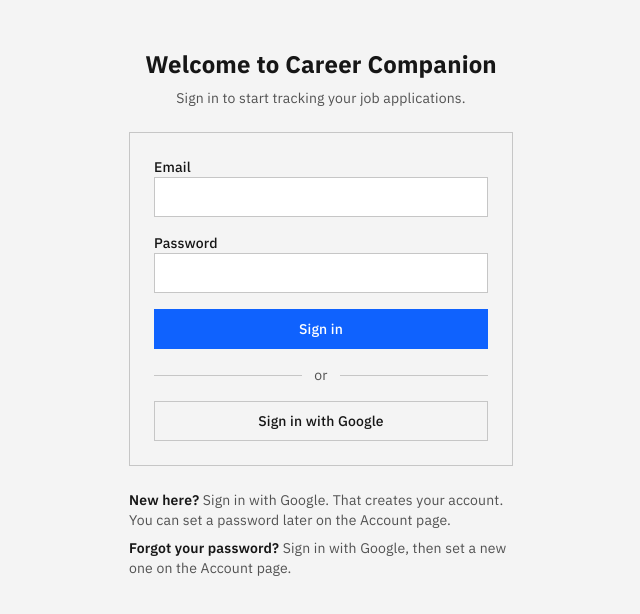
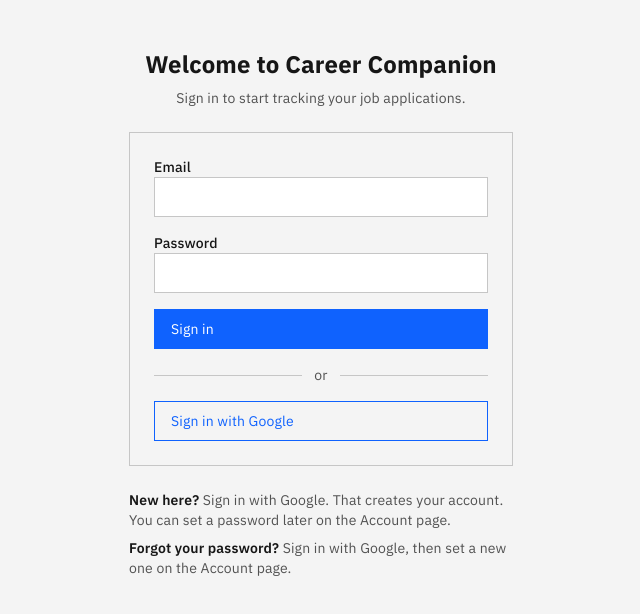
Before and after one commit to NitinSirsath/career-companion-frontend, a React (Vite) app: page /login in a window 1280 px wide. Shown: the top 614 px of the page, without its empty margins (319-959 px from the left). Built offline with nearby package versions, Linux system fonts and the light colour scheme; no server answers.

Commit message:
feat(ui): src/components/ui/button.tsx

```diff
--- a/src/components/ui/button.tsx
+++ b/src/components/ui/button.tsx
@@ -1,40 +1,70 @@
 import * as React from 'react';
 import { cn } from '../../lib/utils';
+import { Spinner } from './spinner';
+
+export type ButtonVariant =
+  'primary' | 'secondary' | 'tertiary' | 'ghost' | 'danger' | 'danger-ghost';
 
 export interface ButtonProps extends React.ButtonHTMLAttributes<HTMLButtonElement> {
-  variant?: 'primary' | 'secondary' | 'tertiary' | 'ghost' | 'danger' | 'default' | 'outline';
-  size?: 'default' | 'sm' | 'lg';
+  variant?: ButtonVariant;
+  /** "icon" and "icon-sm" are square buttons for a single icon; give them an aria-label. */
+  size?: 'default' | 'sm' | 'lg' | 'icon' | 'icon-sm';
+  /** Shows a spinner and blocks clicks. Put the busy wording ("Sending…") in the children. */
+  loading?: boolean;
 }
 
+const VARIANTS: Record<ButtonVariant, string> = {
+  primary: 'bg-action-primary text-text-inverse hover:bg-action-primary-hover',
+  secondary: 'bg-button-secondary text-text-inverse hover:bg-button-secondary-hover',
+  tertiary:
+    'border-button-tertiary text-button-tertiary hover:bg-button-tertiary hover:text-button-tertiary-hover-text disabled:border-text-disabled disabled:bg-transparent',
+  ghost: 'text-link hover:bg-layer-hover disabled:bg-transparent',
+  danger: 'bg-action-danger text-text-inverse hover:bg-action-danger-hover',
+  'danger-ghost':
+    'text-danger-text hover:bg-action-danger hover:text-text-inverse disabled:bg-transparent',
+};
+
+const SIZES = {
+  default: 'h-10 px-4',
+  sm: 'h-8 px-3',
+  lg: 'h-12 px-4',
+  icon: 'size-10 justify-center',
+  'icon-sm': 'size-8 justify-center',
+} as const;
+
+/** IBM Carbon button. One primary button per page or panel; the rest are secondary or quieter. */
 const Button = React.forwardRef<HTMLButtonElement, ButtonProps>(
-  ({ className, variant = 'primary', size = 'default', ...props }, ref) => {
-    // Map legacy variants
-    if (variant === 'default') variant = 'primary';
-    if (variant === 'outline') variant = 'tertiary';
-
+  (
+    {
+      className,
+      variant = 'primary',
+      size = 'default',
+      loading = false,
+      disabled,
+      children,
+      ...props
+    },
+    ref,
+  ) => {
+    const iconOnly = size === 'icon' || size === 'icon-sm';
     return (
       <button
         ref={ref}
+        disabled={disabled || loading}
+        aria-busy={loading || undefined}
         className={cn(
-          'inline-flex items-center justify-center whitespace-nowrap rounded-none text-sm font-medium transition-colors focus-visible:outline-none focus-visible:ring-2 focus-visible:ring-border-focus focus-visible:ring-offset-2 disabled:pointer-events-none disabled:opacity-50 disabled:bg-surface-disabled disabled:text-text-disabled disabled:border-border-subtle cursor-pointer',
-          {
-            'bg-action-primary text-text-inverse hover:bg-action-primary-hover':
-              variant === 'primary',
-            'bg-action-secondary text-text-primary hover:bg-action-secondary-hover':
-              variant === 'secondary',
-            'border border-border-default bg-transparent hover:bg-surface-subtle hover:text-text-primary':
-              variant === 'tertiary',
-            'hover:bg-surface-subtle hover:text-text-primary bg-transparent text-text-secondary':
-              variant === 'ghost',
-            'bg-action-danger text-text-inverse hover:bg-action-danger-hover': variant === 'danger',
-            'h-10 px-4 py-2': size === 'default',
-            'h-8 px-3 text-xs': size === 'sm',
-            'h-12 px-8': size === 'lg',
-          },
+          'inline-flex shrink-0 cursor-pointer items-center gap-2 whitespace-nowrap border border-transparent text-sm leading-[18px] tracking-[0.16px] transition-colors duration-70 ease-standard',
+          'disabled:cursor-not-allowed disabled:border-transparent disabled:bg-surface-disabled disabled:text-text-disabled',
+          VARIANTS[variant],
+          iconOnly && variant === 'ghost' && 'text-text-primary',
+          SIZES[size],
           className,
         )}
         {...props}
-      />
+      >
+        {children}
+        {loading && <Spinner />}
+      </button>
     );
   },
 );
```
